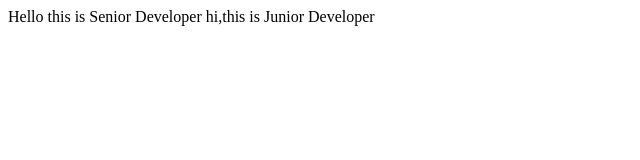
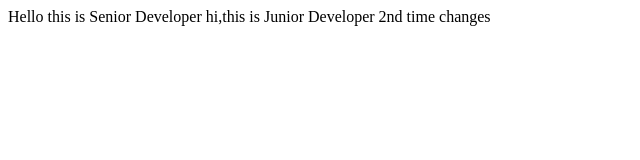
Before and after one commit to Jashvanth02/Sr-repo, a plain HTML site: page index.html in a window 1280 px wide. Shown: the whole page, without its empty margins (0-640 px from the left). Drawn offline with Linux system fonts and the light colour scheme.

Commit message:
2nd commit

```diff
--- a/index.html
+++ b/index.html
@@ -8,5 +8,6 @@
 <body>
     Hello this is Senior Developer
     hi,this is Junior Developer
+    2nd time changes
 </body>
 </html>
```
